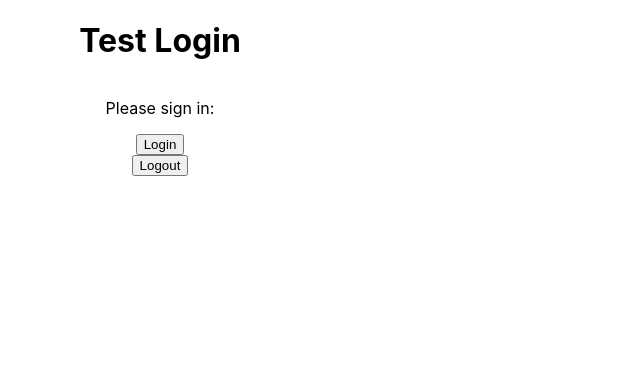
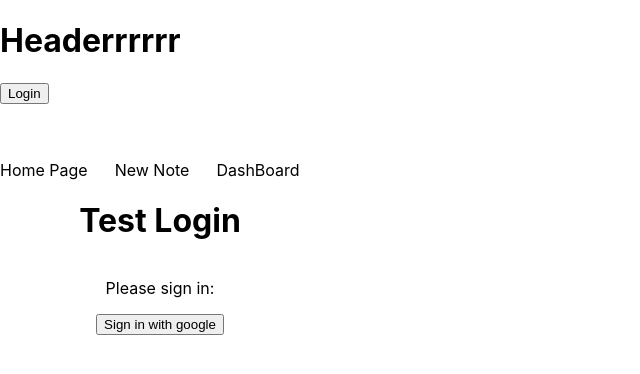
Before and after one commit to ryan-jm/untitled-notes, a Next.js app: page /auth in a window 1280 px wide. Shown: the top 374 px of the page, without its empty margins (0-640 px from the left). Built offline with nearby package versions, Linux system fonts and the light colour scheme; no server answers.

Commit message:
created nav and header  and created pages

```diff
--- /dev/null
+++ b/components/Header.tsx
@@ -0,0 +1,28 @@
+import { useRouter } from 'next/router';
+import { useAuth } from '../contexts/AuthContext';
+
+const Header = () => {
+  const { user, logout } = useAuth();
+  const router = useRouter();
+
+  function goToAuth() {
+    if (!user?.accessToken) router.push('/auth');
+    else logout();
+  }
+  //    console.log(Object.keys(user?));
+  console.log(user, 'userrrrrr');
+
+  return (
+    <>
+      <h1>Headerrrrrr</h1>
+      <button onClick={goToAuth}>{!user?.accessToken ? 'Login' : 'Logout'}</button>
+      <p>
+        {user?.accessToken ? 'User:' : ''} {user?.displayName}
+      </p>
+      <img src={user?.photoURL} />
+      <br /> <br />
+    </>
+  );
+};
+
+export default Header;
--- /dev/null
+++ b/components/Nav.tsx
@@ -0,0 +1,12 @@
+import Link from 'next/link';
+
+const Nav = () => {
+  return (
+    <>
+      <Link href="/">Home Page</Link> &nbsp; &nbsp;&nbsp;&nbsp;
+      <Link href="/create">New Note</Link> &nbsp; &nbsp;&nbsp;&nbsp;
+      <Link href="/dashboard">DashBoard</Link>
+    </>
+  );
+};
+export default Nav;
--- a/firebase/clientApp.ts
+++ b/firebase/clientApp.ts
@@ -9,12 +9,12 @@ import { getFirestore } from 'firebase/firestore';
 // Your web app's Firebase configuration
 // For Firebase JS SDK v7.20.0 and later, measurementId is optional
 const firebaseConfig = {
-  apiKey: process.env.NEXT_PUBLIC_API_KEY,
-  authDomain: process.env.NEXT_PUBLIC_AUTH_DOMAIN,
-  projectId: process.env.NEXT_PUBLIC_PROJECT_ID,
-  storageBucket: process.env.NEXT_PUBLIC_STORAGE_BUCKET,
-  messagingSenderId: process.env.NEXT_PUBLIC_MESSAGE_SENDER,
-  appId: process.env.NEXT_PUBLIC_APP_ID,
+  apiKey: process.env.NEXT_PUBLIC_FIREBASE_API_KEY,
+  authDomain: process.env.NEXT_PUBLIC_FIREBASE_AUTH_DOMAIN,
+  projectId: process.env.NEXT_PUBLIC_FIREBASE_PROJECT_ID,
+  storageBucket: process.env.NEXT_PUBLIC_FIREBASE_STORAGE_BUCKET,
+  messagingSenderId: process.env.NEXT_PUBLIC_FIREBASE_MESSAGING_SENDER_ID,
+  appId: process.env.NEXT_PUBLIC_FIREBASE_APP_ID,
 };
 
 // Initialize Firebase
--- a/package.json
+++ b/package.json
@@ -1,6 +1,6 @@
 {
   "name": "app",
-  "private": true,
+  "private": false,
   "browserslist": [
     "since 2017"
   ],
--- a/pages/_app.tsx
+++ b/pages/_app.tsx
@@ -1,10 +1,14 @@
 import '../styles/globals.css';
 
 import AuthProvider from '../contexts/AuthContext';
+import Header from '../components/Header';
+import Nav from '../components/Nav';
 
 function MyApp({ Component, pageProps }) {
   return (
     <AuthProvider>
+      <Header />
+      <Nav />
       <Component {...pageProps} />
     </AuthProvider>
   );
--- a/pages/auth.tsx
+++ b/pages/auth.tsx
@@ -25,8 +25,7 @@ const SignInPage = () => {
     >
       <h1>Test Login</h1>
       <p>Please sign in:</p>
-      <button onClick={() => login()}>Login</button>
-      <button onClick={() => logout()}>Logout</button>
+      <button onClick={() => login()}>Sign in with google</button>
     </div>
   );
 };
--- /dev/null
+++ b/pages/dashboard.tsx
@@ -0,0 +1,3 @@
+export default function Dashboard() {
+  return <h1>Dash Board</h1>;
+}
```
Also changed, not shown: pages/index.tsx (+11 -6 lines).
